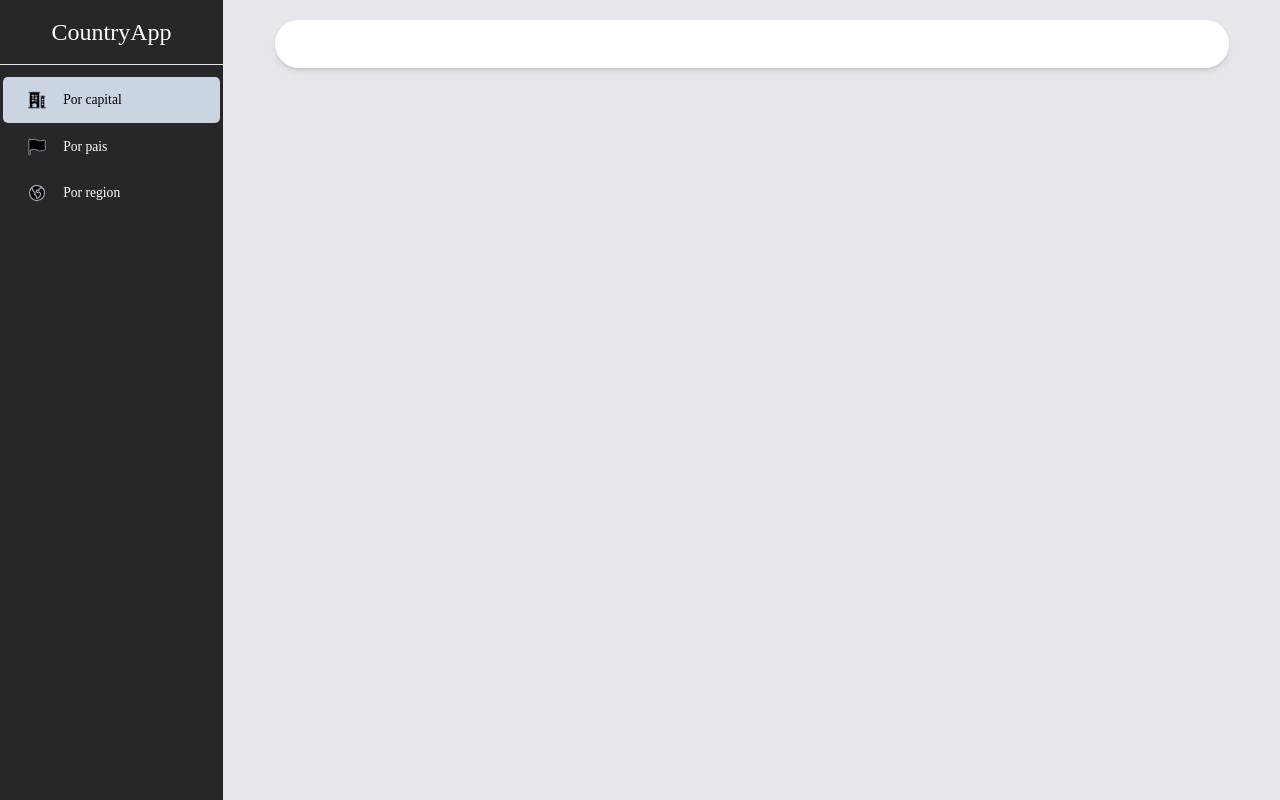
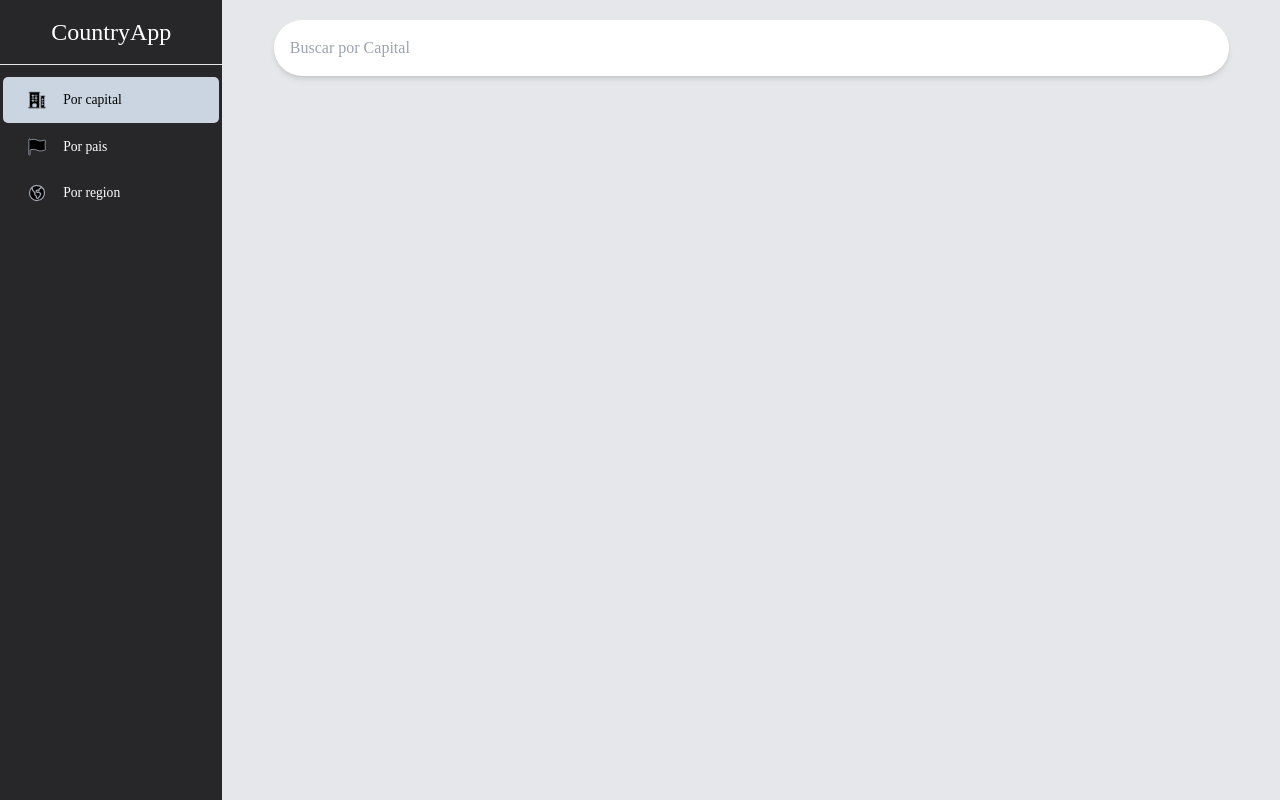
Before and after one commit to LuisFBecerrilJurado/AngularCountryApp, an Angular app: page /countries/by-capital in a window 1280 px wide. Built offline with nearby package versions, Linux system fonts and the light colour scheme; a web font is replaced by a local one.

Commit message:
Añadiendo enlace de busqueda hijo-Padre

```diff
--- a/src/app/countries/pages/by-capital-page/by-capital-page.component.html
+++ b/src/app/countries/pages/by-capital-page/by-capital-page.component.html
@@ -1,3 +1,4 @@
 <div class="flex flex-col mt-3 w-fit  sm:w-11/12 sm:mx-auto">
-  <shared-seach-box></shared-seach-box>
+  <shared-seach-box placeHolder="Buscar por Capital" (onValue)="searchByCapital($event)"></shared-seach-box>
+  <div><hr class="text-black bg-black"></div>
 </div>
--- a/src/app/countries/pages/by-capital-page/by-capital-page.component.ts
+++ b/src/app/countries/pages/by-capital-page/by-capital-page.component.ts
@@ -8,4 +8,8 @@ import { Component } from '@angular/core';
 })
 export class ByCapitalPageComponent {
 
+  searchByCapital(term: string) {
+    console.log('Desde ByCapitalPage'),
+    console.log({term})
+  }
 }
--- a/src/app/shared/components/seach-box/seach-box.component.html
+++ b/src/app/shared/components/seach-box/seach-box.component.html
@@ -1,8 +1,5 @@
 <div class="bg-white rounded-full border-none p-3 mb-4 mr-4 md:mr-0 shadow-md">
-  <div class="flex items-center">
-      <input type="text"
-      [placeholder]="placeHolder"
-      class="py-0 focus:outline-none text-base bg-inherit md:w-full"
-      >
-  </div>
+  <input type="text" [placeholder]="placeHolder"
+      class="p-1 focus:outline-none text-base bg-inherit flex items-center"
+      #txtInput (keyup.enter)="searchTag(txtInput.value)">
 </div>
--- a/src/app/shared/components/seach-box/seach-box.component.ts
+++ b/src/app/shared/components/seach-box/seach-box.component.ts
@@ -1,4 +1,4 @@
-import { Component, Input } from '@angular/core';
+import { Component, Input, Output, EventEmitter } from '@angular/core';
 
 @Component({
   selector: 'shared-seach-box',
@@ -9,4 +9,11 @@ import { Component, Input } from '@angular/core';
 export class SeachBoxComponent {
   @Input()
   public placeHolder: string = '';
+
+  @Output()
+  public onValue = new EventEmitter<string>()
+
+  searchTag( value: string): void{
+    this.onValue.emit(value);
+  }
 }
```
